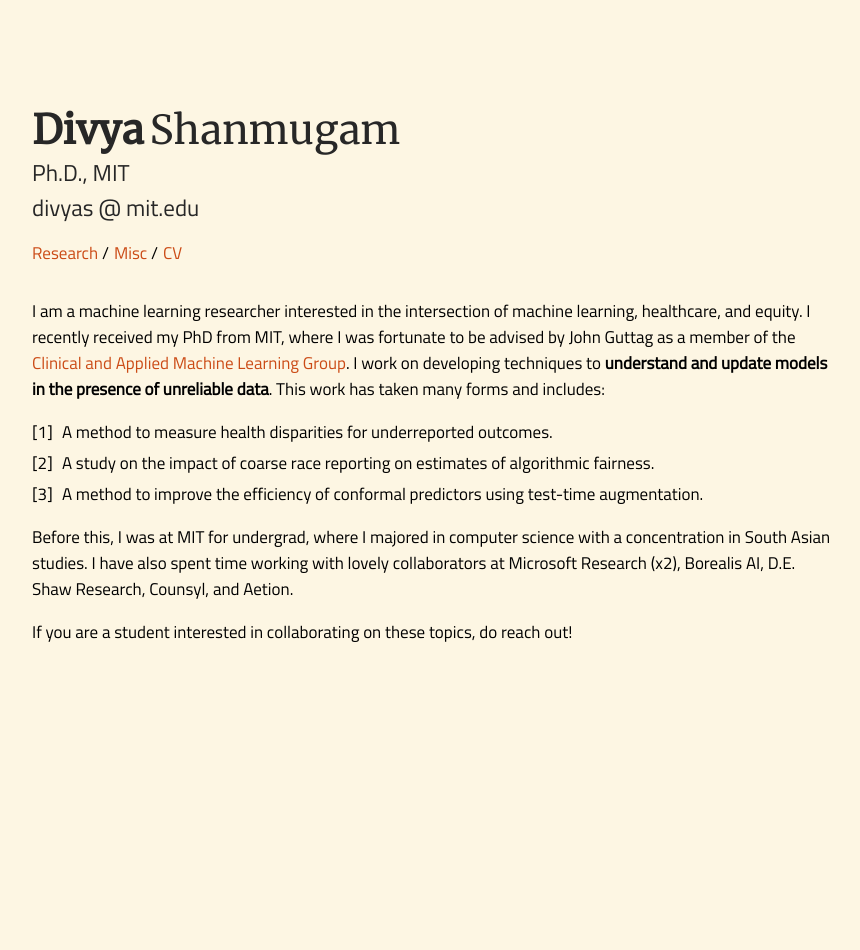
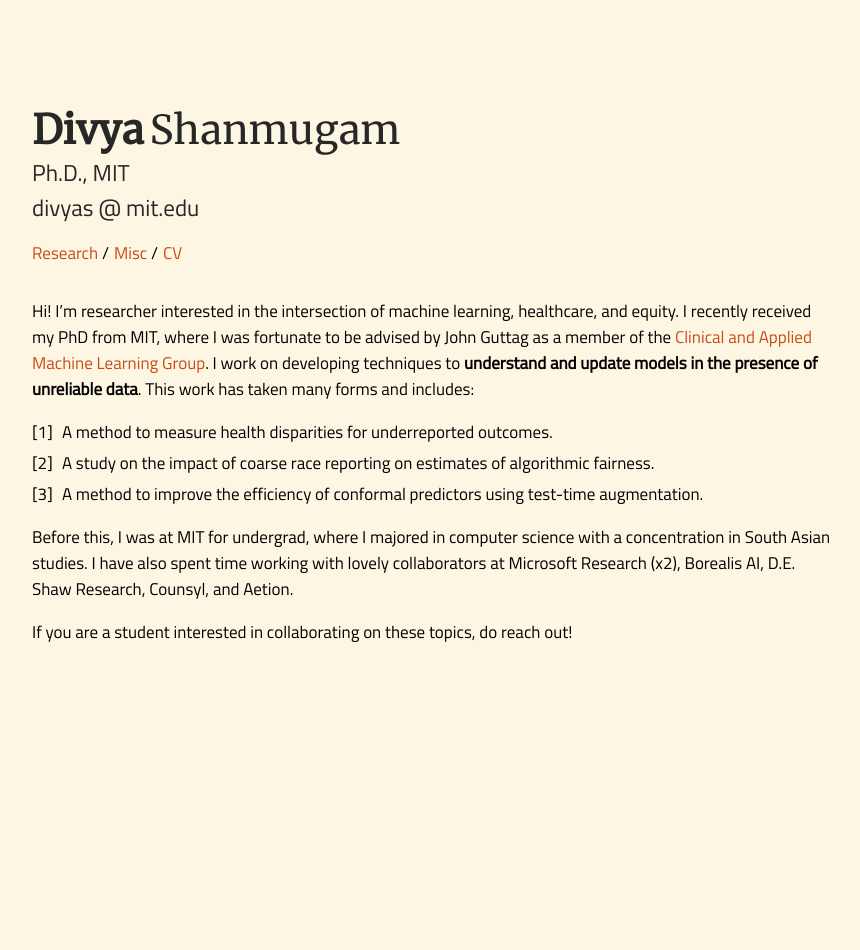
Before and after one commit to dmshanmugam/dmshanmugam.github.io, a Jekyll site: the page built from index.md, in a window 1280 px wide. Shown: the whole page, without its empty margins (208-1068 px from the left). Built offline with Jekyll 4.4.1, drawn with Linux system fonts in a browser that asks for light colours.

Commit message:
changing bio

```diff
--- a/index.md
+++ b/index.md
@@ -2,7 +2,7 @@
 layout: default
 ---
 
-I am a machine learning researcher interested in the intersection of machine learning, healthcare, and equity. I recently received my PhD from MIT, where I was fortunate to be advised by John Guttag as a member of the [Clinical and Applied Machine Learning Group](https://mit-caml.github.io). I work on developing techniques to **understand and update models in the presence of unreliable data**. This work has taken many forms and includes:
+Hi! I'm researcher interested in the intersection of machine learning, healthcare, and equity. I recently received my PhD from MIT, where I was fortunate to be advised by John Guttag as a member of the [Clinical and Applied Machine Learning Group](https://mit-caml.github.io). I work on developing techniques to **understand and update models in the presence of unreliable data**. This work has taken many forms and includes:
 1. A method to measure health disparities for underreported outcomes.
 2. A study on the impact of coarse race reporting on estimates of algorithmic fairness.
 3. A method to improve the efficiency of conformal predictors using test-time augmentation.
```
